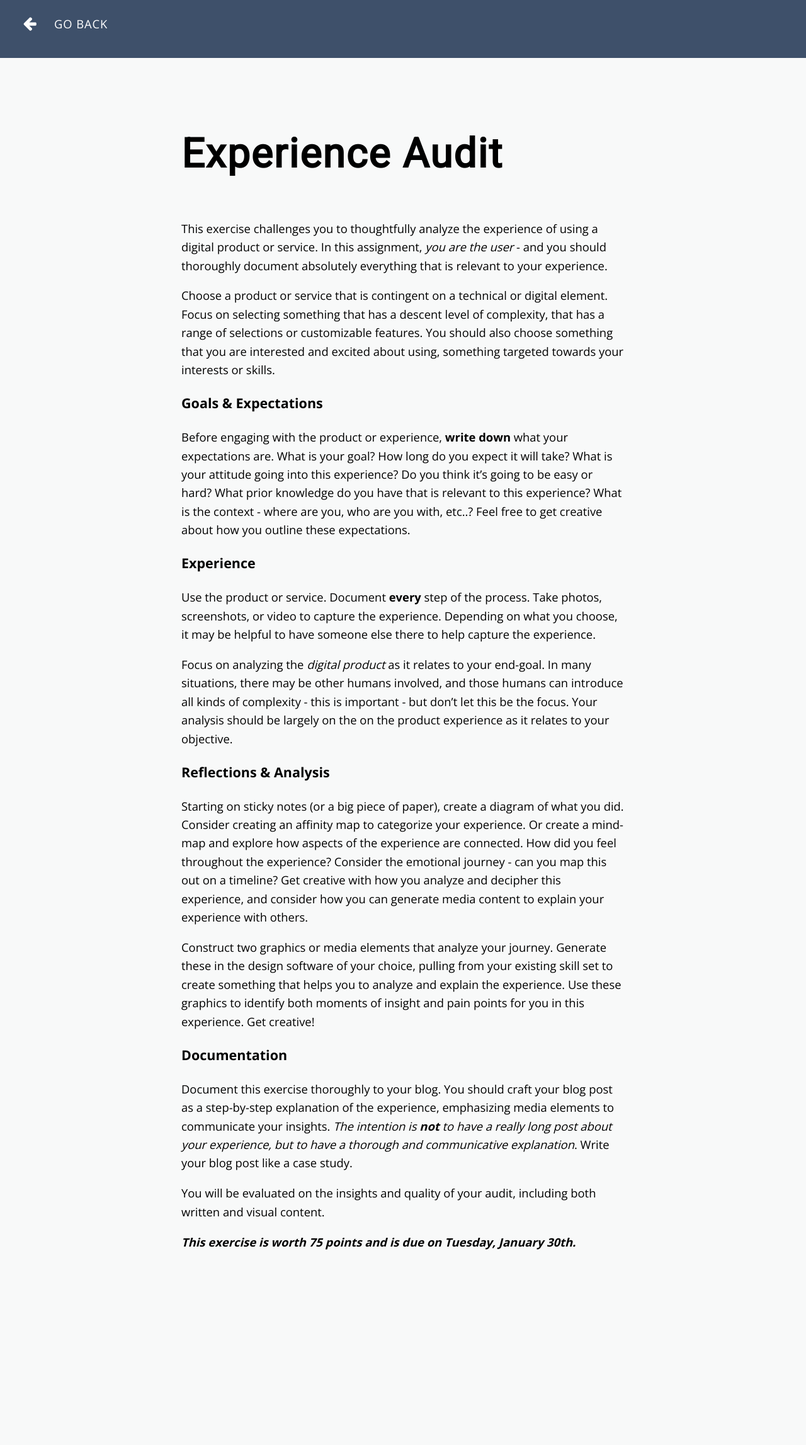
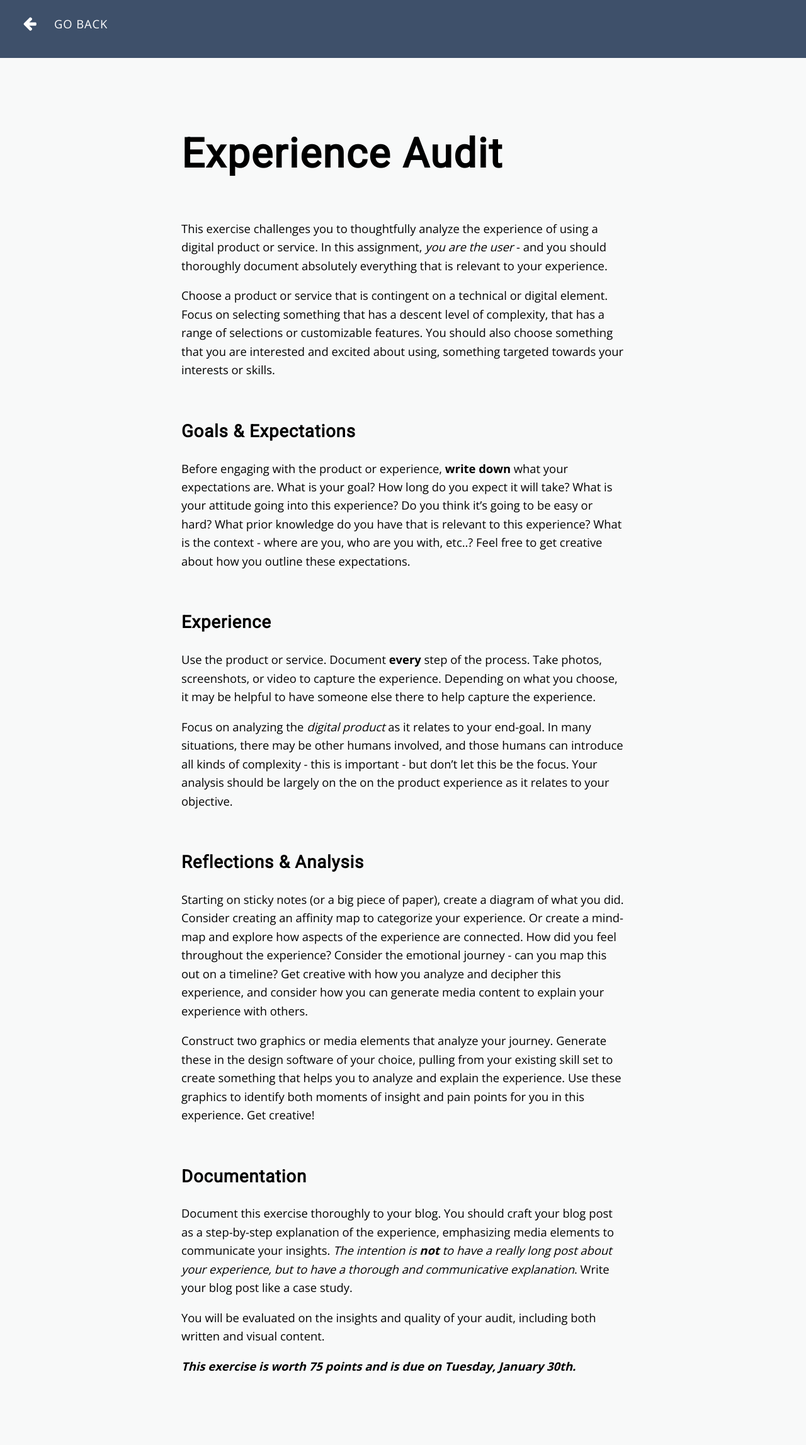
Before and after one commit to coloringchaos/ixd-s18, a Jekyll site: the page built from _posts/2018-1-16-ux-audit.md, in a window 1280 px wide. Shown: the whole page at 63% size. Built offline with Jekyll 4.4.1, drawn with Linux system fonts in a browser that asks for light colours; nearby versions of some CDN libraries; a script that is not in the unit is left out; before the commit the page ends 2096 px from its top, so only the background shows below that.

```diff
--- a/_posts/2018-1-16-ux-audit.md
+++ b/_posts/2018-1-16-ux-audit.md
@@ -12,20 +12,20 @@ This exercise challenges you to thoughtfully analyze the experience of using a d
 
 Choose a product or service that is contingent on a technical or digital element. Focus on selecting something that has a descent level of complexity, that has a range of selections or customizable features. You should also choose something that you are interested and excited about using, something targeted towards your interests or skills.
 
-### Goals & Expectations
+## Goals & Expectations
 Before engaging with the product or experience, **write down** what your expectations are. What is your goal? How long do you expect it will take? What is your attitude going into this experience? Do you think it's going to be easy or hard? What prior knowledge do you have that is relevant to this experience? What is the context - where are you, who are you with, etc..? Feel free to get creative about how you outline these expectations.
 
-### Experience
+## Experience
 Use the product or service. Document **every** step of the process. Take photos, screenshots, or video to capture the experience. Depending on what you choose, it may be helpful to have someone else there to help capture the experience.
 
 Focus on analyzing the *digital product* as it relates to your end-goal. In many situations, there may be other humans involved, and those humans can introduce all kinds of complexity - this is important - but don't let this be the focus. Your analysis should be largely on the on the product experience as it relates to your objective.
 
-### Reflections & Analysis
+## Reflections & Analysis
 Starting on sticky notes (or a big piece of paper), create a diagram of what you did. Consider creating an affinity map to categorize your experience. Or create a mind-map and explore how aspects of the experience are connected. How did you feel throughout the experience? Consider the emotional journey - can you map this out on a timeline? Get creative with how you analyze and decipher this experience, and consider how you can generate media content to explain your experience with others.
 
 Construct two graphics or media elements that analyze your journey. Generate these in the design software of your choice, pulling from your existing skill set to create something that helps you to analyze and explain the experience. Use these graphics to identify both moments of insight and pain points for you in this experience. Get creative!
 
-### Documentation
+## Documentation
 Document this exercise thoroughly to your blog. You should craft your blog post as a step-by-step explanation of the experience, emphasizing media elements to communicate your insights. *The intention is **not** to have a really long post about your experience, but to have a thorough and communicative explanation*. Write your blog post like a case study.
 
 You will be evaluated on the insights and quality of your audit, including both written and visual content.
```
Also changed, not shown: schedule.md (+2 -0 lines).
